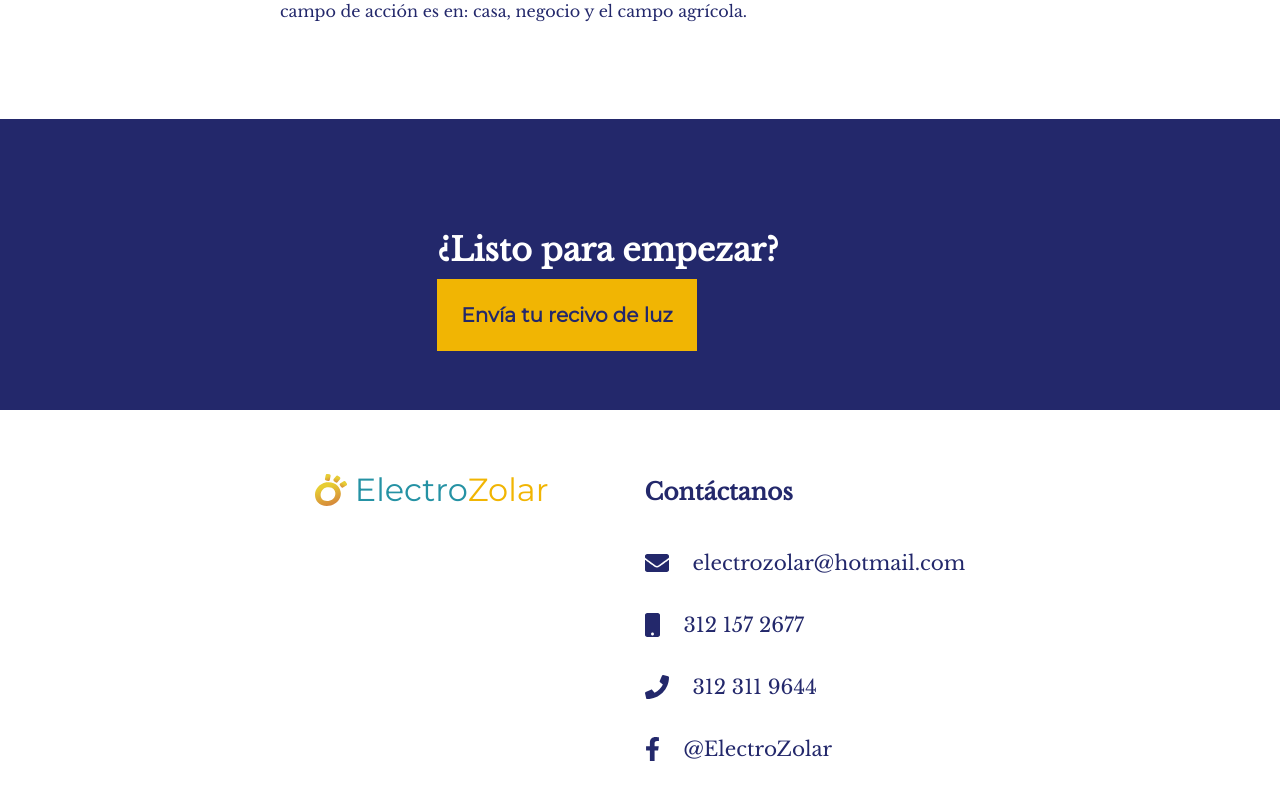
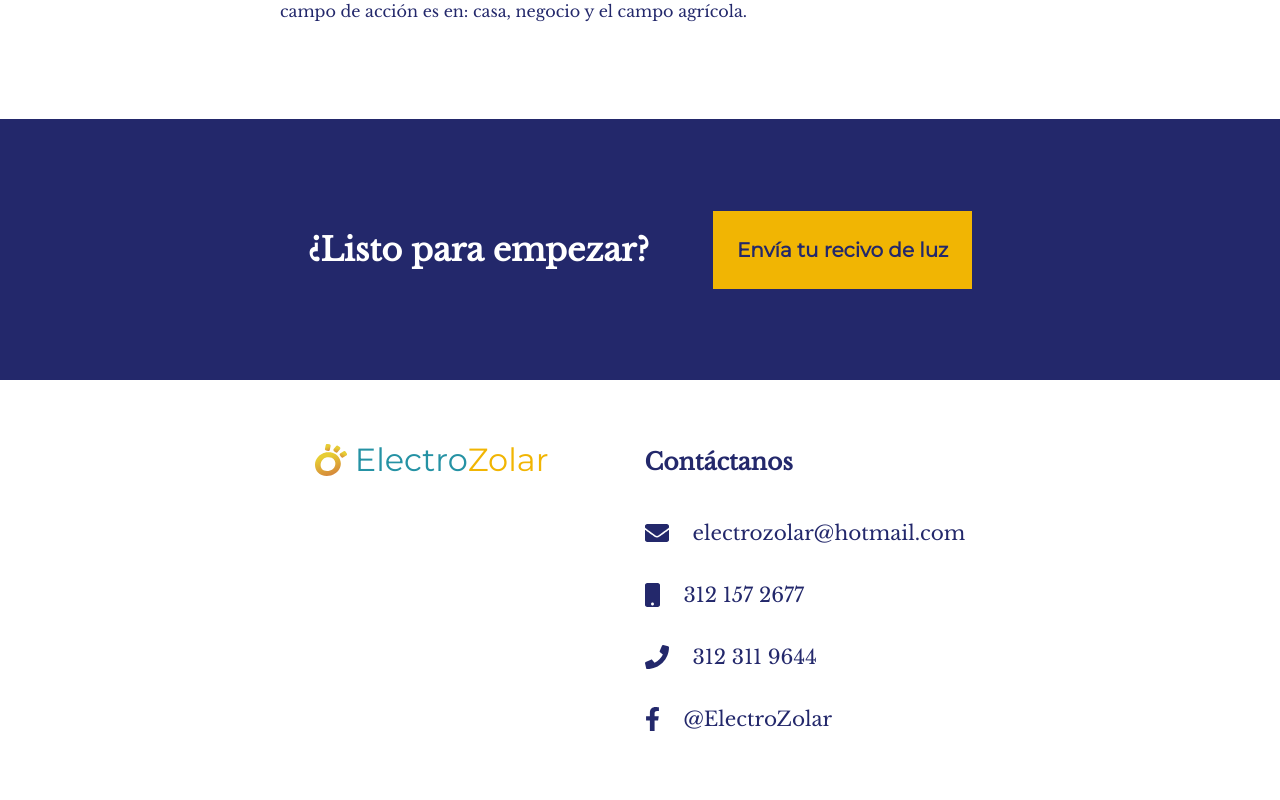
Before and after one commit to ulises214/electro-zolar, a React (Create React App) app: page / in a window 1280 px wide. Shown: the part 1580-2380 px from the top of the page. Built offline with nearby package versions, Linux system fonts and the light colour scheme.

Commit message:
Fix readyToStart css

```diff
--- a/src/assets/scss/pages/Home/readyToStart.scss
+++ b/src/assets/scss/pages/Home/readyToStart.scss
@@ -1,6 +1,7 @@
 .ready-to-start {
+  display: flex;
   flex-direction: column;
-  align-items: center;
+  align-items: flex-start;
   justify-content: center;
   &__title {
     font-size: 2rem;
```
